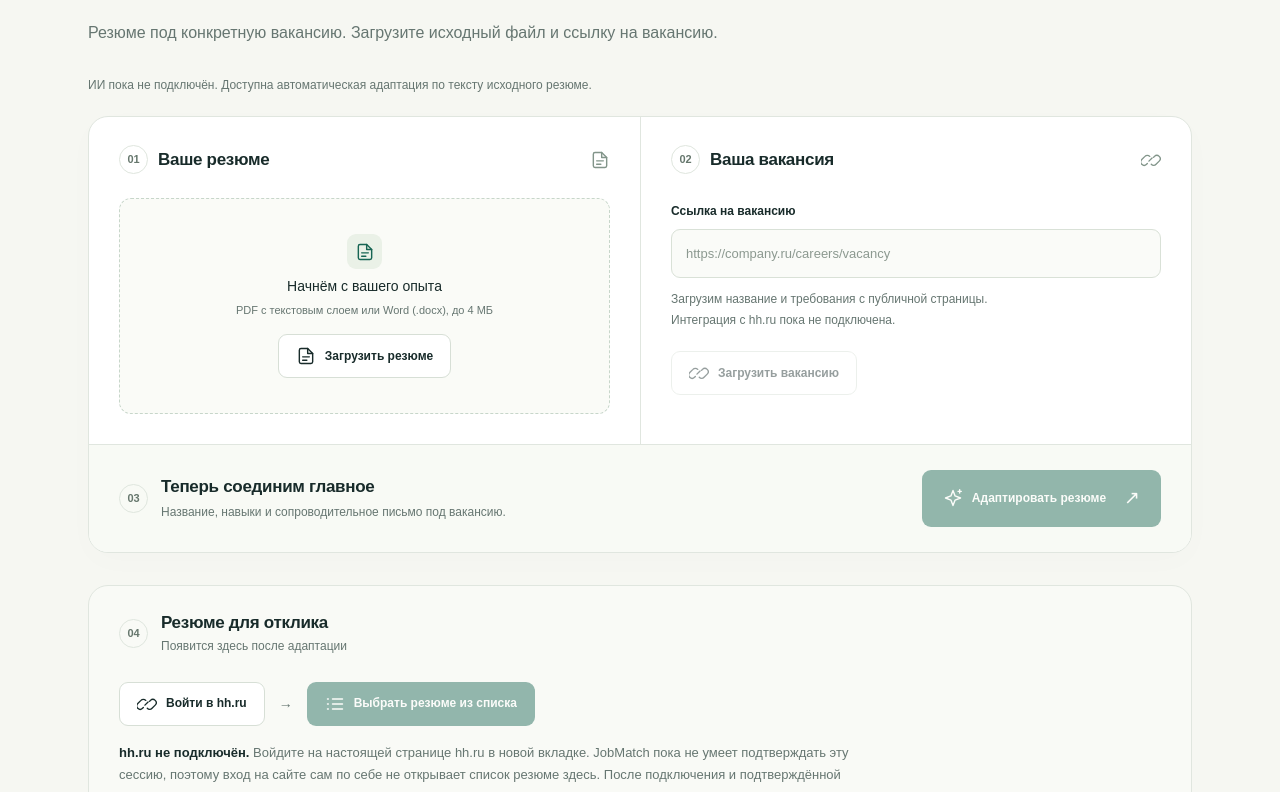
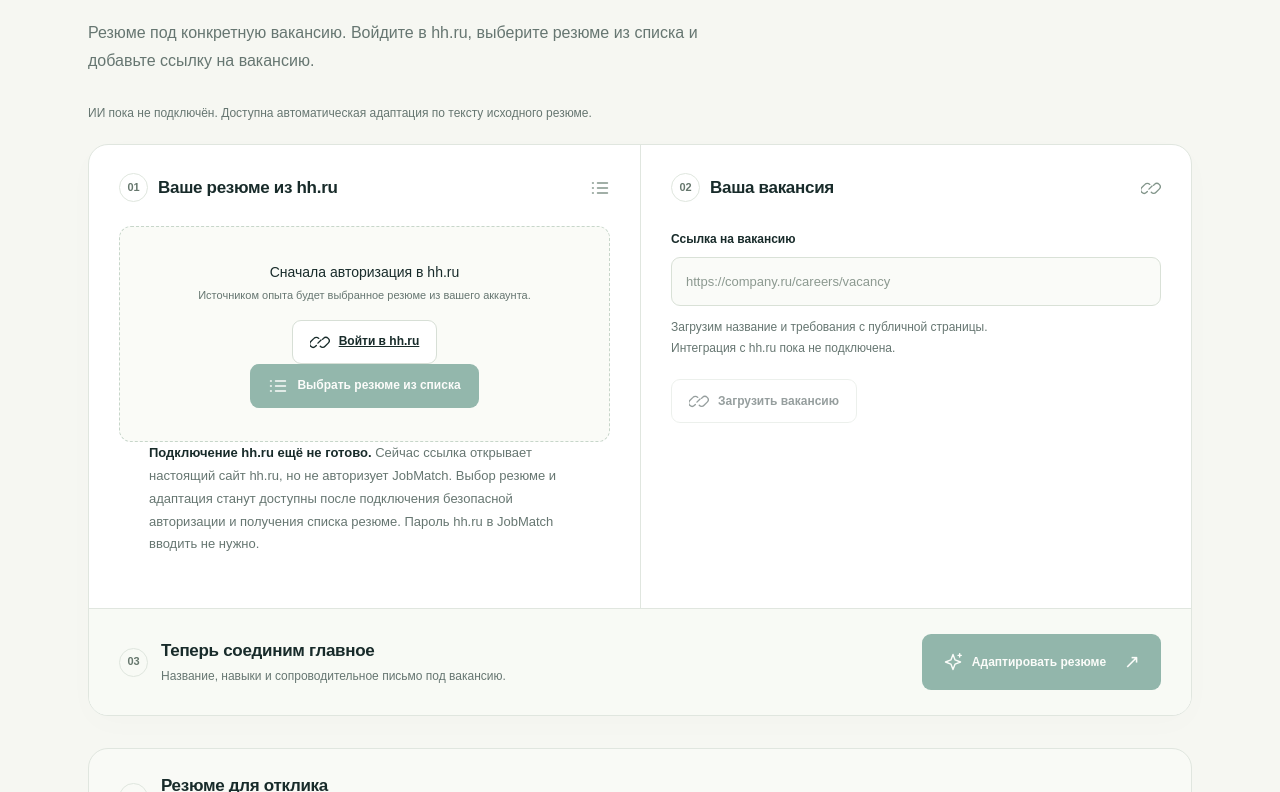
Before and after one commit to kredavto/JobMatch-AI, a Next.js app: page / in a window 1280 px wide. Shown: the part 328-1120 px from the top of the page. Built offline with nearby package versions, Linux system fonts and the light colour scheme.

Commit message:
fix(mvp): replace file upload with honest HH-first resume selection

```diff
--- a/app/page.tsx
+++ b/app/page.tsx
@@ -3,11 +3,11 @@
 import {useEffect, useRef, useState} from 'react';
 import InstallPrompt from './install-prompt';
 import AiStatus from './ai-status';
-import {responseJson,ImportedResumeSchema,VacancySchema,AdaptedResumeSchema} from '../mvp/responses';
+import {responseJson,VacancySchema,AdaptedResumeSchema} from '../mvp/responses';
 
 type Vacancy = {title: string; company: string; url: string; text: string; skills: string[]};
 type Result = {adaptationNote?: string; title: string; text: string; coverLetter: string; mode: 'automatic' | 'ai'; matchedSkills: string[]; missingSkills: string[]};
-type Stage = 'import' | 'vacancy' | 'adapt';
+type Stage = 'vacancy' | 'adapt';
 
 function Icon({name}: {name: 'file' | 'link' | 'spark' | 'list' | 'check'}) {
   return <svg width="20" height="20" viewBox="0 0 24 24" fill="none" stroke="currentColor" strokeWidth="1.7" strokeLinecap="round" strokeLinejoin="round" aria-hidden="true">
@@ -20,14 +20,13 @@ function Icon({name}: {name: 'file' | 'link' | 'spark' | 'list' | 'check'}) {
 }
 
 export default function Home() {
-  const [resume, setResume] = useState<{text: string; filename: string} | null>(null);
+  const [resume] = useState<{text: string; filename: string} | null>(null);
   const [url, setUrl] = useState('');
   const [vacancy, setVacancy] = useState<Vacancy | null>(null);
   const [result, setResult] = useState<Result | null>(null);
   const [busy, setBusy] = useState<Partial<Record<Stage, boolean>>>({});
   const [errors, setErrors] = useState<Partial<Record<Stage, string>>>({});
   const controllers = useRef<Partial<Record<Stage, AbortController>>>({});
-  const fileInput = useRef<HTMLInputElement>(null);
 
   useEffect(() => {
     const active = controllers.current;
@@ -73,26 +72,6 @@ export default function Home() {
     }
   }
 
-  async function importResume(file: File) {
-    cancel('import');
-    invalidateResult();
-    setResume(null);
-    if (!/\.(pdf|docx)$/i.test(file.name)) {
-      setErrors(previous => ({...previous, import: 'Выберите PDF или Word (.docx). Старый формат .doc не поддерживается.'}));
-      return;
-    }
-    if (file.size > 4_000_000 || file.size === 0) {
-      setErrors(previous => ({...previous, import: 'Нужен непустой файл размером до 4 МБ.'}));
-      return;
-    }
-    await run('import', async signal => {
-      const data = await responseJson(await fetch('/api/mvp/import', {
-        method: 'POST', headers: {'Content-Type': 'application/octet-stream', 'X-Filename': encodeURIComponent(file.name)}, body: file, signal,
-      }),ImportedResumeSchema);
-      if (!signal.aborted) setResume(data);
-    });
-  }
-
   async function loadVacancy() {
     if (controllers.current.vacancy) return;
     let parsed: URL;
@@ -132,21 +111,20 @@ export default function Home() {
       <section className="intro" aria-labelledby="page-title">
         <div className="eyebrow">ВАШ СЛЕДУЮЩИЙ КАРЬЕРНЫЙ ШАГ</div>
         <h1 id="page-title">Ваш опыт.<br/><span>Нужные акценты.</span></h1>
-        <p>Резюме под конкретную вакансию.<br className="mobile-break"/> Загрузите исходный файл и ссылку на вакансию.</p>
+        <p>Резюме под конкретную вакансию.<br className="mobile-break"/> Войдите в hh.ru, выберите резюме из списка и добавьте ссылку на вакансию.</p>
       </section>
       <AiStatus/>
       <div className="workflow">
         <div className="source-grid">
-          <section className="source-card" aria-labelledby="resume-heading" aria-busy={!!busy.import}>
-            <div className="section-heading"><span className="step">01</span><h2 id="resume-heading">Ваше резюме</h2><Icon name="file"/></div>
-            <div className={`upload-area ${resume ? 'ready' : ''}`}>
-              <span className="file-icon"><Icon name={resume ? 'check' : 'file'}/></span>
-              <strong>{busy.import ? 'Читаем ваше резюме…' : resume ? resume.filename : 'Начнём с вашего опыта'}</strong>
-              <p>{resume ? 'Файл загружен и готов к адаптации' : 'PDF с текстовым слоем или Word (.docx), до 4 МБ'}</p>
-              <input ref={fileInput} hidden type="file" tabIndex={-1} aria-label="Файл резюме" accept=".pdf,.docx,application/pdf,application/vnd.openxmlformats-officedocument.wordprocessingml.document" onChange={event => {const file = event.target.files?.[0]; event.target.value = ''; if (file) void importResume(file);}}/>
-              <button className="button secondary" disabled={!!busy.import} onClick={() => fileInput.current?.click()}><Icon name="file"/>{busy.import ? 'Загружаем…' : 'Загрузить резюме'}</button>
+          <section className="source-card" aria-labelledby="resume-heading">
+            <div className="section-heading"><span className="step">01</span><h2 id="resume-heading">Ваше резюме из hh.ru</h2><Icon name="list"/></div>
+            <div className="upload-area">
+              <strong>Сначала авторизация в hh.ru</strong>
+              <p>Источником опыта будет выбранное резюме из вашего аккаунта.</p>
+              <a className="button secondary" href="https://hh.ru/account/login" target="_blank" rel="noopener noreferrer"><Icon name="link"/>Войти в hh.ru<span className="sr-only"> (новая вкладка)</span></a>
+              <button type="button" className="button resume-picker" disabled aria-describedby="hh-resume-unavailable"><Icon name="list"/>Выбрать резюме из списка</button>
             </div>
-            {error('import')}
+            <p id="hh-resume-unavailable" className="hh-picker-notice" role="status"><strong>Подключение hh.ru ещё не готово.</strong> Сейчас ссылка открывает настоящий сайт hh.ru, но не авторизует JobMatch. Выбор резюме и адаптация станут доступны после подключения безопасной авторизации и получения списка резюме. Пароль hh.ru в JobMatch вводить не нужно.</p>
           </section>
           <section className="source-card" aria-labelledby="vacancy-heading" aria-busy={!!busy.vacancy}>
             <div className="section-heading"><span className="step">02</span><h2 id="vacancy-heading">Ваша вакансия</h2><Icon name="link"/></div>
@@ -162,7 +140,7 @@ export default function Home() {
         </div>
         <section className="adapt-row" aria-labelledby="adapt-heading" aria-busy={!!busy.adapt}>
           <div className="adapt-description"><span className="step">03</span><div><h2 id="adapt-heading">Теперь соединим главное</h2><p>Название, навыки и сопроводительное письмо под вакансию.</p></div></div>
-          <button className="button primary" disabled={!resume || !vacancy || !!busy.import || !!busy.vacancy || !!busy.adapt} onClick={() => void adapt()}><Icon name="spark"/>{busy.adapt ? 'Адаптируем резюме…' : 'Адаптировать резюме'}<span aria-hidden="true">↗</span></button>
+          <button className="button primary" disabled={!resume || !vacancy || !!busy.vacancy || !!busy.adapt} onClick={() => void adapt()}><Icon name="spark"/>{busy.adapt ? 'Адаптируем резюме…' : 'Адаптировать резюме'}<span aria-hidden="true">↗</span></button>
         </section>
         {error('adapt')}
       </div>
@@ -170,18 +148,12 @@ export default function Home() {
         <div className="result-header">
           <div className="result-title"><span className="step">04</span><div><h2 id="result-heading">Резюме для отклика</h2><p>{result ? (result.mode === 'ai' ? 'ИИ-адаптация завершена' : 'Автоматическая адаптация') : 'Появится здесь после адаптации'}</p></div></div>
         </div>
-        <div className="resume-picker-controls hh-account-controls" aria-label="Вход в hh.ru и выбор резюме">
-          <a className="button secondary" href="https://hh.ru/account/login" target="_blank" rel="noopener noreferrer"><Icon name="link"/>Войти в hh.ru<span className="sr-only"> (новая вкладка)</span></a>
-          <span className="hh-account-arrow" aria-hidden="true">→</span>
-          <button type="button" className="button resume-picker" disabled aria-describedby="hh-resume-unavailable"><Icon name="list"/>Выбрать резюме из списка</button>
-        </div>
-        <p id="hh-resume-unavailable" className="hh-picker-notice" role="status"><strong>hh.ru не подключён.</strong> Войдите на настоящей странице hh.ru в новой вкладке. JobMatch пока не умеет подтверждать эту сессию, поэтому вход на сайте сам по себе не открывает список резюме здесь. После подключения и подтверждённой авторизации станет доступен выбор. Загруженный файл служит источником данных; резюме из аккаунта будет целью для переноса результата.</p>
         {result ? <div className="result-grid">
           <article className="resume-preview"><div className="document-label">АДАПТИРОВАННОЕ РЕЗЮМЕ</div><h3>{result.title}</h3><pre>{result.text}</pre>{result.adaptationNote && <p>{result.adaptationNote}</p>}</article>
           <div className="cover-letter"><div className="document-label">ФИНАЛЬНЫЙ ШТРИХ</div><h3>Сопроводительное письмо</h3><p>Выделите и скопируйте текст письма для отклика.</p><label className="sr-only" htmlFor="cover-letter">Текст сопроводительного письма</label><textarea id="cover-letter" readOnly value={result.coverLetter} rows={14}/><div className="manual-note"><strong>Дальше на hh.ru</strong><p>Пока hh.ru не подключён, перенос текста резюме и отправка отклика с этим письмом выполняются вручную в вашем аккаунте.</p></div></div>
         </div> : <div className="result-placeholder"><span className="preview-sheet" aria-hidden="true"><i/><i/><i/><i/></span><p>Одно резюме. Одна вакансия.<br/><strong>Всё нужное для вашего отклика.</strong></p></div>}
       </section>
     </main>
-    <footer><span>JobMatch <span className="footer-dot">·</span> Меньше рутины. Больше возможностей.</span><span>Файл обрабатывается на сервере без сохранения. Результат хранится только во вкладке.</span></footer>
+    <footer><span>JobMatch <span className="footer-dot">·</span> Меньше рутины. Больше возможностей.</span><span>Резюме из hh.ru станет доступно после подключения авторизации. Результат хранится только во вкладке.</span></footer>
   </div>;
 }
```
Also changed, not shown: 1 other file (tests, documents, lock files or other folders).
